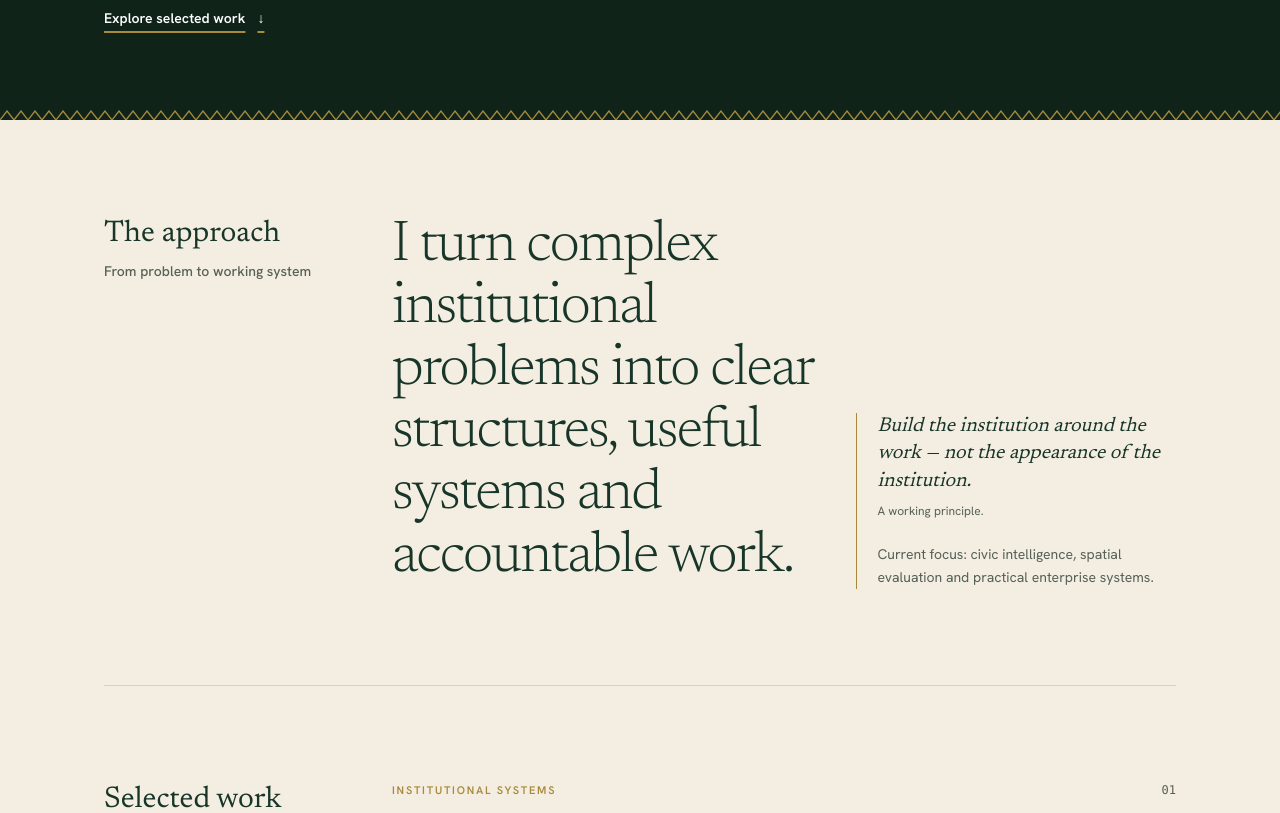
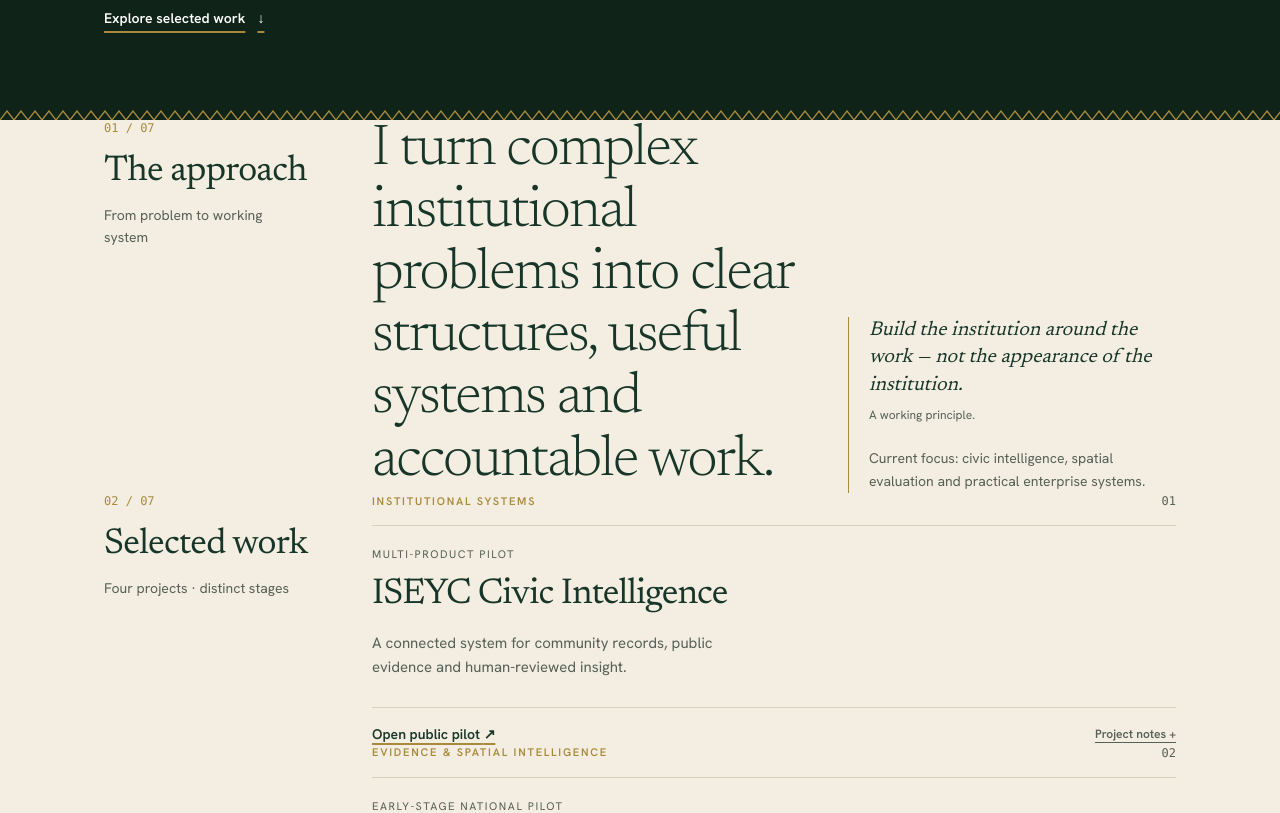
Before and after one commit to mrzulqarnainnadabo/zulqarnain-nadabo, a Next.js app: page / in a window 1280 px wide. Shown: the part 860-1673 px from the top of the page. Built offline with nearby package versions, Linux system fonts and the light colour scheme.

Commit message:
Introduce numbered editorial chapter system

```diff
--- a/components/Section.jsx
+++ b/components/Section.jsx
@@ -1,13 +1,17 @@
-/** Shared layout: title column on the left, content on the right (stacked on phones). */
+const chapters = { fronts: '01', work: '02', leadership: '03', principles: '04', research: '05', architecture: '06', contact: '07' };
+
 export default function Section({ id, title, kicker, children, last }) {
   return (
-    <section id={id} aria-labelledby={`${id}-h`} className={`py-16 md:py-24 ${last ? '' : 'border-b border-rule'}`}>
-      <div className="grid gap-5 md:grid-cols-[240px_1fr] md:gap-12">
-        <h2 id={`${id}-h`} className="font-serif text-3xl font-normal leading-tight text-forest">
-          {title}
-          {kicker && <small className="mt-2 block font-sans text-sm font-medium text-mute">{kicker}</small>}
-        </h2>
-        <div>{children}</div>
+    <section id={id} aria-labelledby={`${id}-h`} className={`page-section ${last ? 'page-section-last' : ''}`}>
+      <div className="grid gap-6 md:grid-cols-[220px_1fr] md:gap-12">
+        <div className="section-heading">
+          <span className="mb-4 block font-mono text-xs text-gold">{chapters[id] || '—'} / 07</span>
+          <h2 id={`${id}-h`} className="font-serif text-3xl font-normal leading-tight tracking-[-.02em] text-forest md:text-4xl">
+            {title}
+          </h2>
+          {kicker && <p className="mt-3 max-w-[24ch] text-sm leading-relaxed text-mute">{kicker}</p>}
+        </div>
+        <div className="section-content scroll-reveal">{children}</div>
       </div>
     </section>
   );
```
